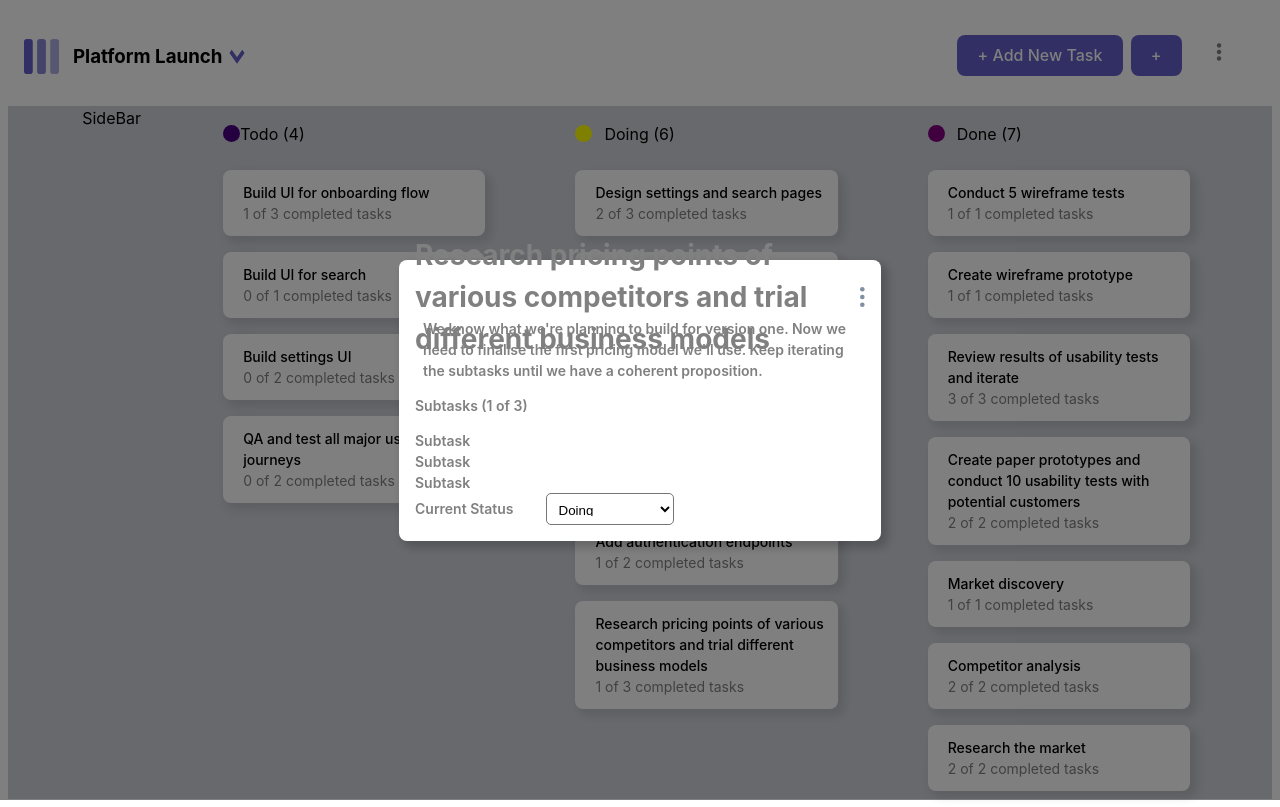
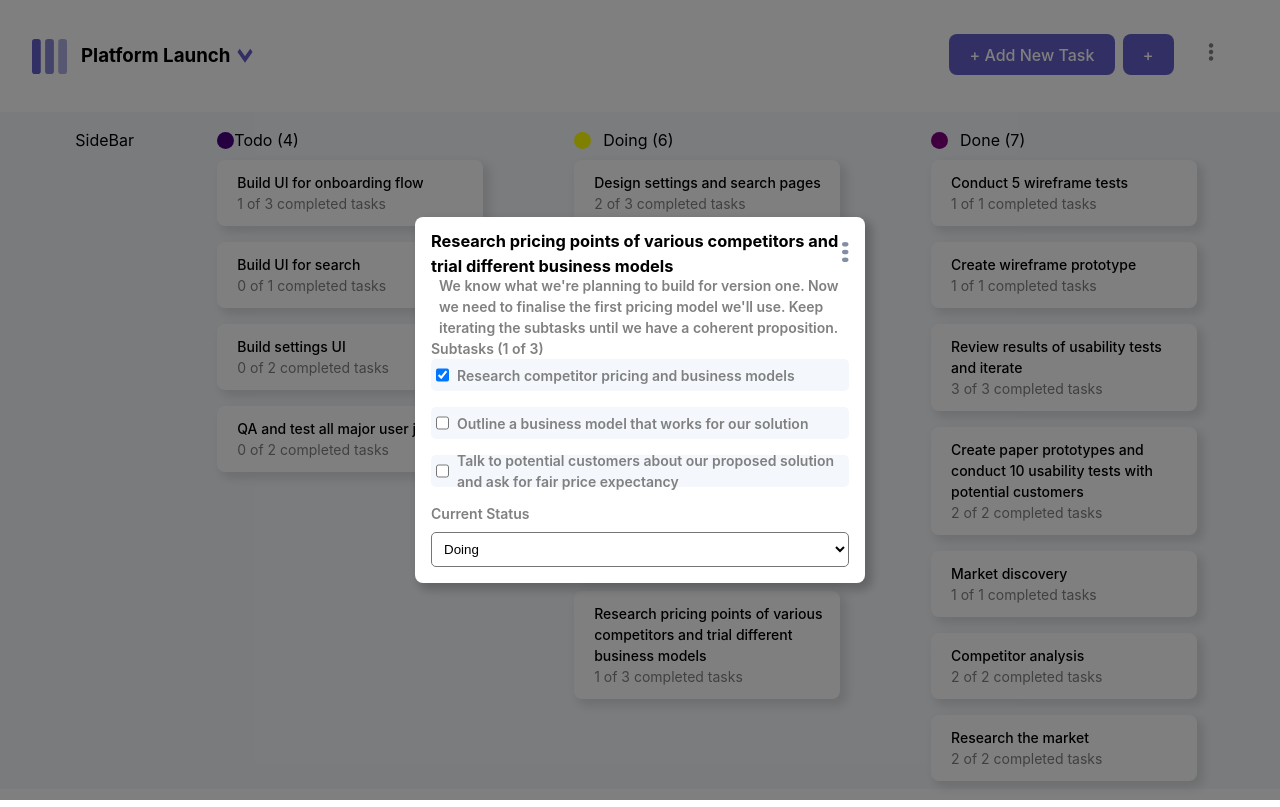
Before and after one commit to ElifPektezel/Kanban-Board, a React (Vite) app: page / in a window 1280 px wide. Both pictures are taken after a click on the element 706 px from the left and 654 px from the top of the page. Built offline with nearby package versions, Linux system fonts and the light colour scheme.

Commit message:
TaskModalEditCart section edited.

```diff
--- a/src/components/Subtask.jsx
+++ b/src/components/Subtask.jsx
@@ -1,9 +1,35 @@
-import React from 'react'
+import React from "react";
+import { useDispatch, useSelector } from "react-redux";
+import boardsSlice from "../redux/boardSlice";
 
-function Subtask() {
+function Subtask({ index, taskIndex, colIndex }) {
+  const dispatch = useDispatch();
+  const boards = useSelector((state) => state.boards);
+  const board = boards.find((board) => board.isActive === true);
+  const col = board.columns.find((col, i) => i === colIndex);
+  const task = col.tasks.find((task, i) => i === taskIndex);
+  const subtask = task.subtasks.find((subtask, i) => i === index);
+  const checked = subtask.isCompleted;
+
+  const onChange = (e) => {
+    dispatch(
+      boardsSlice.actions.setSubtaskCompleted({ index, taskIndex, colIndex })
+    );
+  };
+
   return (
-    <div>Subtask</div>
-  )
+    <div className="">
+      <input
+        className=""
+        type="checkbox"
+        checked={checked}
+        onChange={onChange}
+      />
+      <p className={checked && ""}>
+      {subtask.title}
+      </p>
+    </div>
+  );
 }
 
-export default Subtask
+export default Subtask;
--- a/src/components/TaskModal.jsx
+++ b/src/components/TaskModal.jsx
@@ -1,13 +1,12 @@
 import React, { useState } from "react";
 import { useDispatch, useSelector } from "react-redux";
-import '../style/TaskModalEditCart.css'
+import "../style/TaskModalEditCart.css";
 import ElipsisMenu from "../components/ElipsisMenu";
 import elipsis from "../assets/icon-vertical-ellipsis.svg";
 import boardsSlice from "../redux/boardSlice";
 import Subtask from "../components/Subtask";
 import AddEditTaskModal from "../modals/AddEditTaskModal";
 import DeleteModal from "../modals/DeleteModal";
-
 
 function TaskModal({ taskIndex, colIndex, setIsTaskModalOpen }) {
   const dispatch = useDispatch();
@@ -72,16 +71,15 @@ function TaskModal({ taskIndex, colIndex, setIsTaskModalOpen }) {
   };
 
   return (
-    <div
-      onClick={onClose}
-      className="TaskModalEditCart"
-    >
+    <div onClick={onClose} className="TaskModalEditCart">
       {/* MODAL SECTION */}
 
       <div className="EditCart">
         <div className="EditCartHeader">
-          <h1 className="">{task.title}</h1>
-
+          <div>
+            <h3 className="">{task.title}</h3>
+          </div>
+          <div>
             <img
               onClick={() => {
                 setIsElipsisMenuOpen((prevState) => !prevState);
@@ -90,6 +88,7 @@ function TaskModal({ taskIndex, colIndex, setIsTaskModalOpen }) {
               alt="elipsis"
               className=""
             />
+          </div>
           {isElipsisMenuOpen && (
             <ElipsisMenu
               setOpenEditModal={setOpenEditModal}
@@ -98,9 +97,7 @@ function TaskModal({ taskIndex, colIndex, setIsTaskModalOpen }) {
             />
           )}
         </div>
-        <p className="">
-          {task.description}
-        </p>
+        <p className="">{task.description}</p>
 
         <p className="TaskDescription">
           Subtasks ({completed} of {subtasks.length})
@@ -108,7 +105,7 @@ function TaskModal({ taskIndex, colIndex, setIsTaskModalOpen }) {
 
         {/* subtasks section */}
 
-        <div className="">
+        <div className="TaskOption">
           {subtasks.map((subtask, index) => {
             return (
               <Subtask
@@ -124,14 +121,10 @@ function TaskModal({ taskIndex, colIndex, setIsTaskModalOpen }) {
         {/* Current Status Section */}
 
         <div className="TaskSelect">
-          <label className="">
-            Current Status
-          </label>
-          <select
-            className=""
-            value={status}
-            onChange={onChange}
-          >
+          <div className="TaskSelectLabel">
+            <label className="">Current Status</label>
+          </div>
+          <select className="" value={status} onChange={onChange}>
             {columns.map((col, index) => (
               <option className="status-options" key={index}>
                 {col.name}
--- a/src/index.css
+++ b/src/index.css
@@ -4,3 +4,8 @@
   font-weight: 400;
 
 }
+* {
+  margin: 0;
+  padding: 0;
+  box-sizing: border-box;
+}
--- a/src/style/Center.css
+++ b/src/style/Center.css
@@ -1,6 +1,8 @@
 .TaskModals{
     display: flex;
     justify-content: space-evenly;
-    background-color: #d1d3da;
+    background-color: #f4f8fc;
+    height: 100%;
+    padding-top: 16px;
 
 }
--- a/src/style/Header.css
+++ b/src/style/Header.css
@@ -1,5 +1,6 @@
 .Navbar {
     width: 100%;
+    padding: 16px;
 }
 
 .NavbarNav {
@@ -86,6 +87,7 @@
     justify-content: flex-start;
     align-items: center;
     color: black;
+    margin-top: 16px;
 }
 
 .BoardItem {
@@ -100,6 +102,8 @@
     display: flex;
     justify-content: flex-start;
     align-items: center;
+    margin-top: 16px;
+
 }
 
 .NewBoard p {
@@ -112,8 +116,11 @@
     padding: 16px;
     border-radius: 8px;
     box-shadow: 5px 5px 10px 2px rgba(0, 0, 0, 0.2);
-    width: 128px;
+    width: auto;
     margin-top: 16px;
+    z-index: 999;
+    position: absolute;
+    background: white;
 }
 .SelectBoard p {
     margin-top: 8px;
--- a/src/style/TaskModalEditCart.css
+++ b/src/style/TaskModalEditCart.css
@@ -26,9 +26,8 @@
 
 .EditCartHeader {
     display: flex;
-    position: relative;
     justify-content: space-between;
-    width: 450px;
+    width: 100%;
     height: 42px;
     align-items: center;
 }
@@ -49,17 +48,32 @@
 }
 .TaskSelect{
     display: flex;
-    justify-content:flex-start;
+    flex-direction: column;
+    justify-content: flex-start ;
     align-items: center;
+}
+.TaskSelectLabel{
+    width: 100%;
+    margin-bottom: 8px;
 }
 
 .TaskSelect select{
-margin-left: 32px;
+
 background: transparent;
 border: 1px solid #757575;
 padding: 8px;
 border-radius: 5px;
-width: 128px;
-height: 32px;
+width:100%;
+
 
 }
+.TaskOption div{
+    display: flex;
+    justify-content: flex-start;
+    margin-bottom: 16px;
+    width:auto;
+    height: 32px;
+    background-color: #f4f8fc;
+    padding: 5px;
+    border-radius: 5px;
+}
```
Lines whose indentation alone changed are shown as unchanged.
